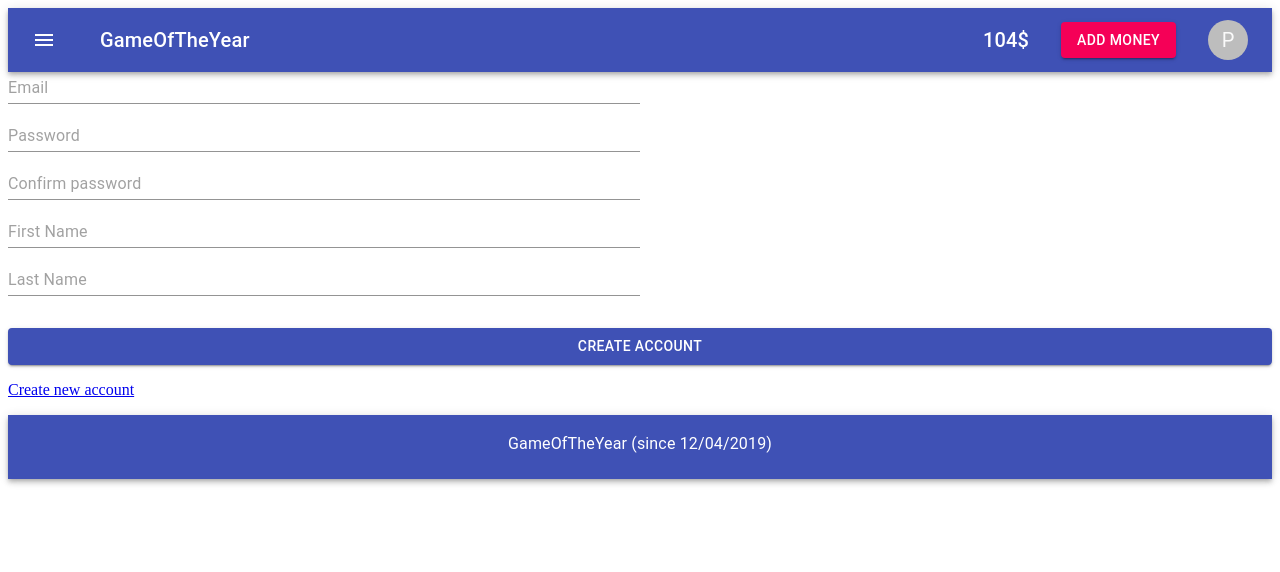
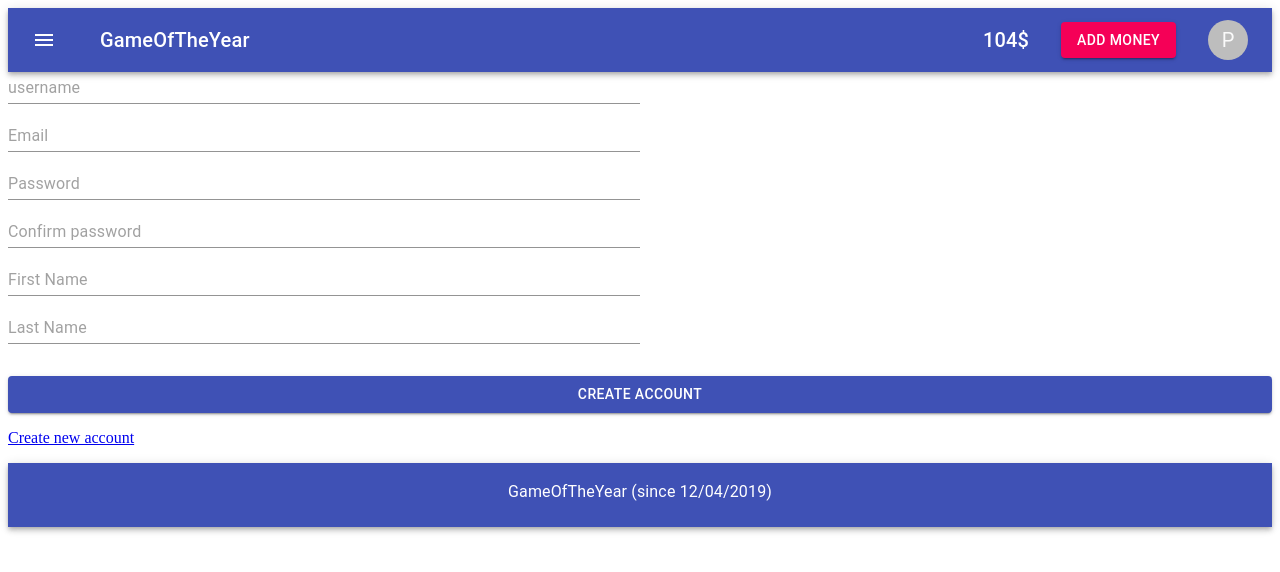
Before and after one commit to alle-zhinzher/hacaton, a React app in the folder client/: page /register in a window 1280 px wide. Shown: the top 572 px of the page. Built offline with nearby package versions, Linux system fonts and the light colour scheme.

Commit message:
Create registration form

```diff
--- a/client/src/components/SignUp/SignUp.js
+++ b/client/src/components/SignUp/SignUp.js
@@ -22,52 +22,88 @@ const styles = {
 };
 
 export default class SignUp extends React.Component {
+    state = {
+        username: '',
+        password: '',
+        password2: '',
+        email: '',
+        firstName: '',
+        lastName: ''
+    }
+
+    onSubmit = e => {
+        e.preventDefault();
+        console.log(this.state.username, this.state.password);
+    };
+
+    onChange = e => this.setState({ [e.target.name]: e.target.value });
 
     render() {
         return (
             <>
-                <form>
+                <form onSubmit={this.onSubmit}>
                     <Input
-                        placeholder="Email"
-                        type="email"
+                        placeholder="username"
+                        type="text"
+                        name="username"
                         inputProps={{
                             'aria-label': 'description',
                         }}
                         style={styles.input}
+                        onChange={this.onChange}
                     /><br />
                     <Input
-                        placeholder="Password"
-                        type="password"
+                        placeholder="Email"
+                        type="email"
+                        name="email"
                         inputProps={{
                             'aria-label': 'description',
                         }}
                         style={styles.input}
+                        onChange={this.onChange}
+                    /><br />
+
+                    <Input
+                        placeholder="Password"
+                        type="password"
+                        name="password"
+                        inputProps={{
+                            'aria-label': 'description',
+                        }}
+                        style={styles.input}
+                        onChange={this.onChange}
                     /><br />
                     <Input
                         placeholder="Confirm password"
                         type="password"
+                        name="password2"
                         inputProps={{
                             'aria-label': 'description',
                         }}
                         style={styles.input}
+                        onChange={this.onChange}
                     /><br />
                     <Input
                         placeholder="First Name"
                         type="text"
+                        name="firstName"
                         inputProps={{
                             'aria-label': 'firstName',
                         }}
                         style={styles.input}
+                        onChange={this.onChange}
                     /><br />
                     <Input
                         placeholder="Last Name"
                         type="text"
+                        name="lastName"
                         inputProps={{
                             'aria-lnnabel': 'lastName',
                         }}
                         style={styles.input}
+                        onChange={this.onChange}
                     /><br />
-                    <Button variant="contained" color="primary" style={styles.button}>
+                    <Button type="submit" variant="contained" color="primary" style={styles.button}>
                         Create account
                     </Button>
 
```
